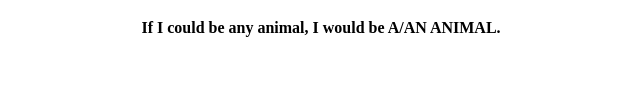
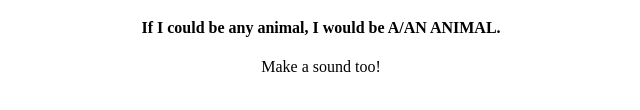
Before and after one commit to yeewad/practicerepo2, a plain HTML site: page index.html in a window 1280 px wide. Shown: the part 290-400 px from the top of the page, without its empty margins (319-959 px from the left). Drawn offline with Linux system fonts and the light colour scheme.

Commit message:
add animal sound

```diff
--- a/index.html
+++ b/index.html
@@ -15,6 +15,7 @@
 					<h4>My favorite color is COLOR.</h4>
 					<h4>My favorite food is FOOD.</h4>
 					<h4>If I could be any animal, I would be A/AN ANIMAL.</h4>
+                    <h>Make a sound too!</h>
 			</div>
 		  </body>
 		</html>
```
